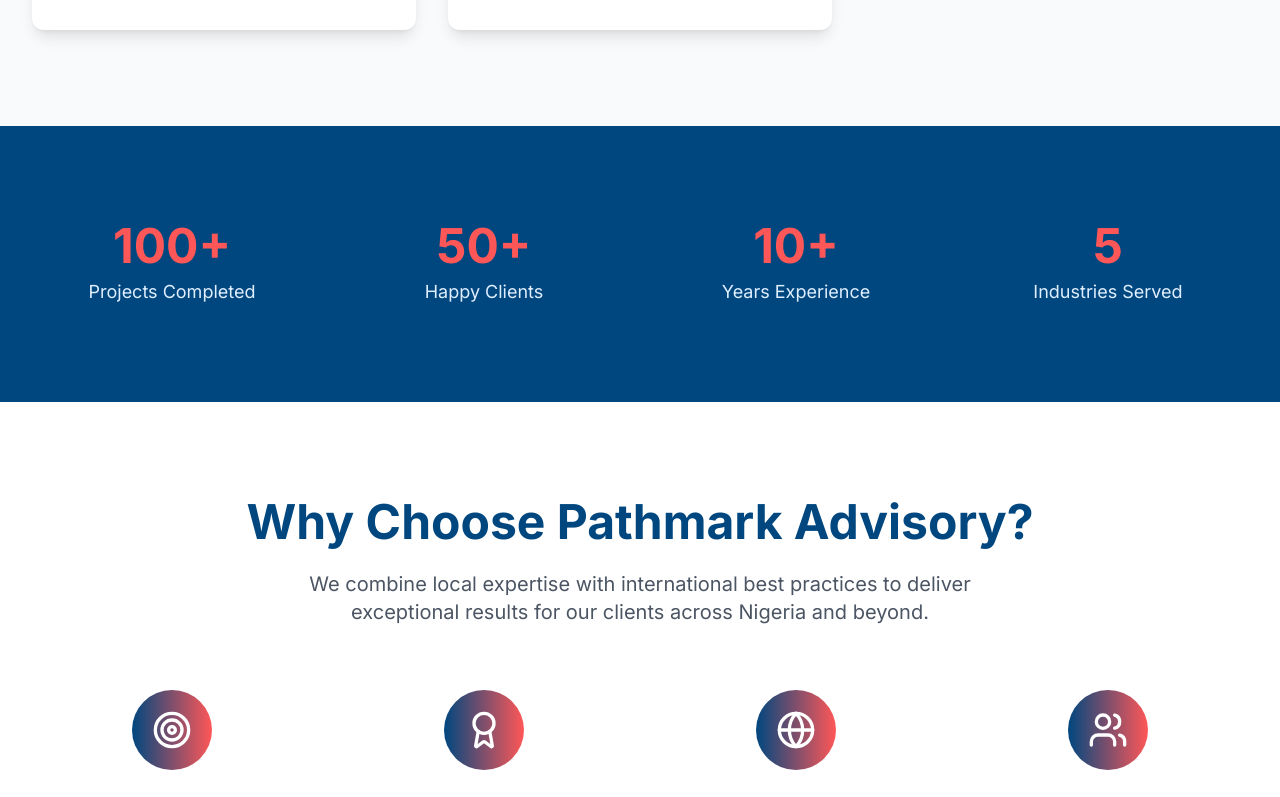
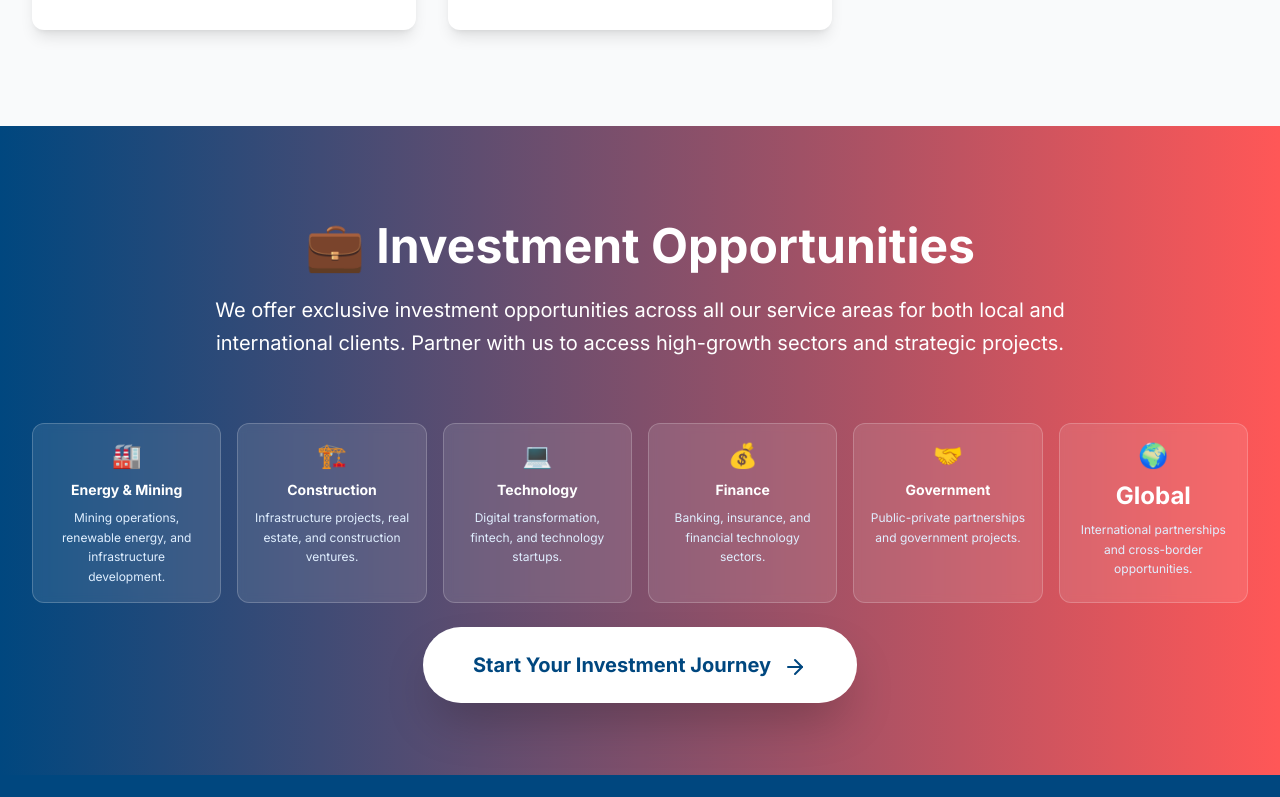
Before and after one commit to sefann/Pathmark-web, a Next.js app: page / in a window 1280 px wide. Shown: the part 1780-2577 px from the top of the page. Built offline with nearby package versions, Linux system fonts and the light colour scheme.

Commit message:
added investment section

```diff
--- a/src/app/page.tsx
+++ b/src/app/page.tsx
@@ -127,7 +127,7 @@
             backgroundImage: `url('https://images.unsplash.com/photo-1551434678-e076c223a692?ixlib=rb-4.0.3&ixid=M3wxMjA3fDB8MHxwaG90by1wYWdlfHx8fGVufDB8fHx8fA%3D%3D&auto=format&fit=crop&w=2070&q=80')`
           }}
         ></div>
-        <div className="absolute inset-0 bg-black/50"></div>
+        <div className="absolute inset-0 bg-black/70"></div>
 
         {/* Hero Content */}
         <div className="relative z-10 container-custom text-center text-white">
@@ -140,7 +140,7 @@
               The Path to Bringing Your{' '}
               <span className="text-accent">Vision</span> to Life
             </h1>
-            <p className="text-xl md:text-2xl mb-8 max-w-3xl mx-auto leading-relaxed text-center">
+            <p className="text-xl md:text-2xl mb-4 max-w-3xl mx-auto leading-relaxed text-center">
               Professional consulting and project execution services across{' '}
               <span className="inline-block min-w-[400px] text-center">
                 <AnimatePresence mode="wait">
@@ -170,13 +170,16 @@
                 </AnimatePresence>
               </span>
             </p>
+            <p className="text-lg md:text-xl mb-8 max-w-4xl mx-auto leading-relaxed text-center text-accent font-semibold">
+              💼 Investment Opportunities Available for Local & International Clients
+            </p>
             <div className="flex flex-col sm:flex-row gap-4 justify-center items-center">
               <Link href="/contact" className="btn-secondary text-lg px-8 py-4">
-                Request Consultation
+                Explore Investment Opportunities
                 <ArrowRight className="ml-2" size={20} />
               </Link>
-              <Link href="/portfolio" className="btn-outline text-lg px-8 py-4 border-white text-white hover:bg-white hover:text-primary">
-                View Our Portfolio
+              <Link href="/contact" className="btn-outline text-lg px-8 py-4 border-white text-white hover:bg-white hover:text-primary">
+                Partner With Us
               </Link>
             </div>
           </motion.div>
@@ -243,6 +246,124 @@
               );
             })}
           </div>
+        </div>
+      </section>
+
+      {/* Investment Opportunities Section */}
+      <section className="section-padding bg-gradient-to-r from-primary to-accent text-white">
+        <div className="container-custom">
+          <motion.div
+            initial={{ opacity: 0, y: 50 }}
+            animate={{ opacity: 1, y: 0 }}
+            transition={{ duration: 0.8 }}
+            className="text-center mb-16"
+          >
+            <h2 className="text-4xl lg:text-5xl font-bold mb-6">
+              💼 Investment Opportunities
+            </h2>
+            <p className="text-xl max-w-4xl mx-auto leading-relaxed">
+              We offer exclusive investment opportunities across all our service areas for both local and international clients.
+              Partner with us to access high-growth sectors and strategic projects.
+            </p>
+          </motion.div>
+
+          <div className="grid grid-cols-2 md:grid-cols-3 lg:grid-cols-6 gap-4">
+            <motion.div
+              initial={{ opacity: 0, y: 30 }}
+              animate={{ opacity: 1, y: 0 }}
+              transition={{ duration: 0.8, delay: 0.1 }}
+              className="bg-white/10 backdrop-blur-sm rounded-xl p-4 border border-white/20 text-center"
+            >
+              <div className="text-2xl mb-2">🏭</div>
+              <h3 className="text-sm font-bold mb-2">Energy & Mining</h3>
+              <p className="text-primary-100 text-xs leading-relaxed">
+                Mining operations, renewable energy, and infrastructure development.
+              </p>
+            </motion.div>
+
+            <motion.div
+              initial={{ opacity: 0, y: 30 }}
+              animate={{ opacity: 1, y: 0 }}
+              transition={{ duration: 0.8, delay: 0.2 }}
+              className="bg-white/10 backdrop-blur-sm rounded-xl p-4 border border-white/20 text-center"
+            >
+              <div className="text-2xl mb-2">🏗️</div>
+              <h3 className="text-sm font-bold mb-2">Construction</h3>
+              <p className="text-primary-100 text-xs leading-relaxed">
+                Infrastructure projects, real estate, and construction ventures.
+              </p>
+            </motion.div>
+
+            <motion.div
+              initial={{ opacity: 0, y: 30 }}
+              animate={{ opacity: 1, y: 0 }}
+              transition={{ duration: 0.8, delay: 0.3 }}
+              className="bg-white/10 backdrop-blur-sm rounded-xl p-4 border border-white/20 text-center"
+            >
+              <div className="text-2xl mb-2">💻</div>
+              <h3 className="text-sm font-bold mb-2">Technology</h3>
+              <p className="text-primary-100 text-xs leading-relaxed">
+                Digital transformation, fintech, and technology startups.
+              </p>
+            </motion.div>
+
+            <motion.div
+              initial={{ opacity: 0, y: 30 }}
+              animate={{ opacity: 1, y: 0 }}
+              transition={{ duration: 0.8, delay: 0.4 }}
+              className="bg-white/10 backdrop-blur-sm rounded-xl p-4 border border-white/20 text-center"
+            >
+              <div className="text-2xl mb-2">💰</div>
+              <h3 className="text-sm font-bold mb-2">Finance</h3>
+              <p className="text-primary-100 text-xs leading-relaxed">
+                Banking, insurance, and financial technology sectors.
+              </p>
+            </motion.div>
+
+            <motion.div
+              initial={{ opacity: 0, y: 30 }}
+              animate={{ opacity: 1, y: 0 }}
+              transition={{ duration: 0.8, delay: 0.5 }}
+              className="bg-white/10 backdrop-blur-sm rounded-xl p-4 border border-white/20 text-center"
+            >
+              <div className="text-2xl mb-2">🤝</div>
+              <h3 className="text-sm font-bold mb-2">Government</h3>
+              <p className="text-primary-100 text-xs leading-relaxed">
+                Public-private partnerships and government projects.
+              </p>
+            </motion.div>
+
+            <motion.div
+              initial={{ opacity: 0, y: 30 }}
+              animate={{ opacity: 1, y: 0 }}
+              transition={{ duration: 0.8, delay: 0.6 }}
+              className="bg-white/10 backdrop-blur-sm rounded-xl p-4 border border-white/20 text-center"
+            >
+              <div className="text-2xl mb-2">🌍</div>
+              <h3 className="text-2xl font-bold mb-2">Global</h3>
+              <p className="text-primary-100 text-xs leading-relaxed">
+                International partnerships and cross-border opportunities.
+              </p>
+            </motion.div>
+          </div>
+
+          <motion.div
+            initial={{ opacity: 0, y: 30 }}
+            animate={{ opacity: 1, y: 0 }}
+            transition={{ duration: 0.8, delay: 0.7 }}
+            className="text-center mt-12"
+          >
+            <motion.div
+              whileHover={{ scale: 1.05 }}
+              whileTap={{ scale: 0.95 }}
+              className="inline-block"
+            >
+              <Link href="/contact" className="bg-white text-primary hover:bg-primary-100 transition-all duration-300 text-xl font-bold px-12 py-6 rounded-full shadow-2xl hover:shadow-3xl border-2 border-white/20 backdrop-blur-sm">
+                Start Your Investment Journey
+                <ArrowRight className="ml-3 inline" size={24} />
+              </Link>
+            </motion.div>
+          </motion.div>
         </div>
       </section>
 
```
